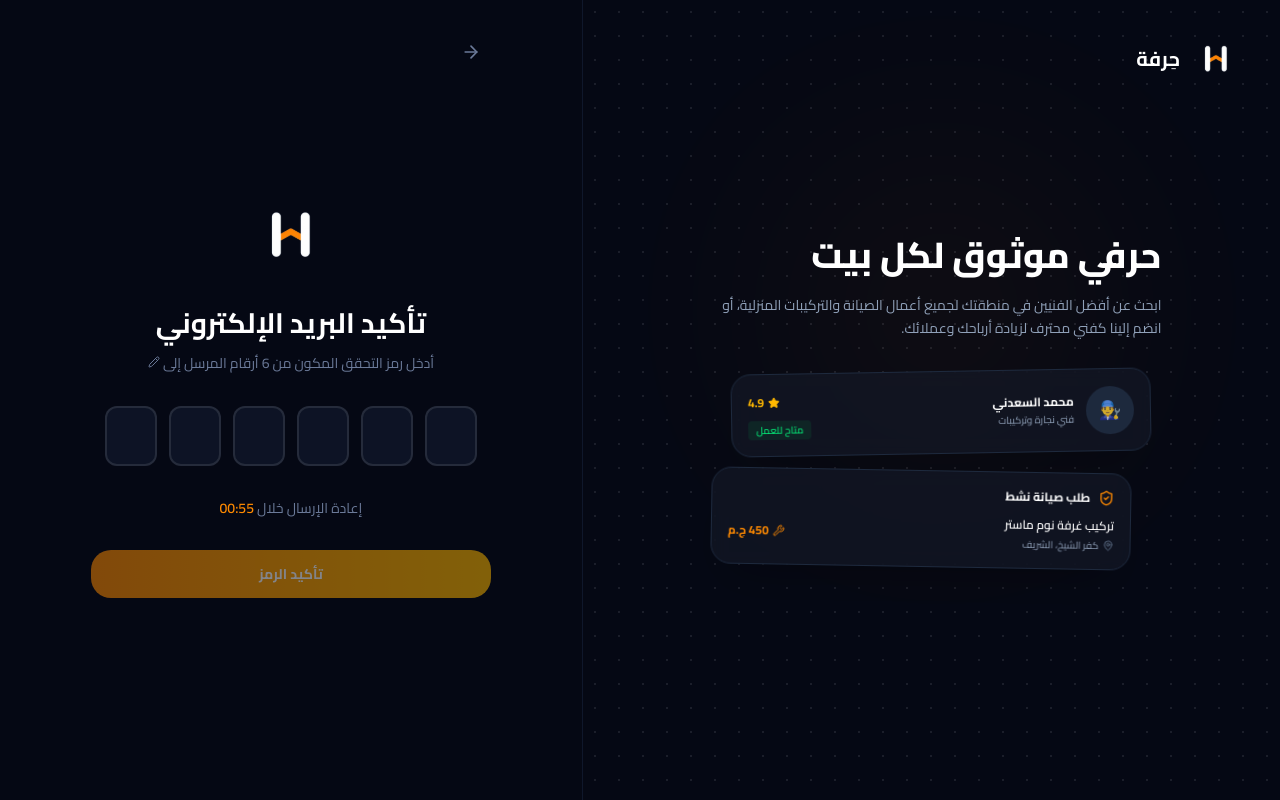
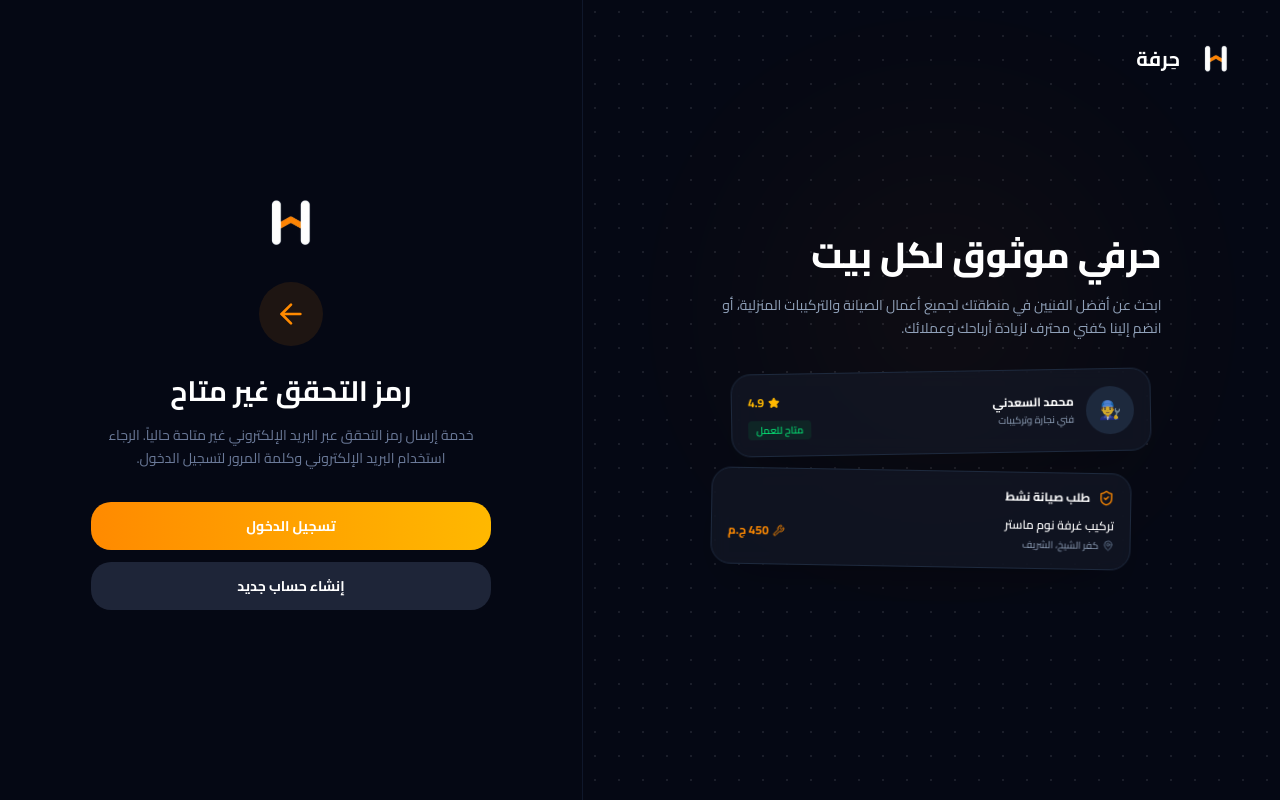
Before and after one commit to codestcode/Hirfa, a Next.js app: page /otp in a window 1280 px wide. Built offline with nearby package versions, Linux system fonts and the light colour scheme.

Commit message:
fix: use signUp confirmation email instead of OTP (OTP disabled on Supabase)

```diff
--- /dev/null
+++ b/app/(auth)/check-email/page.tsx
@@ -0,0 +1,53 @@
+'use client'
+
+import React from 'react'
+import { useRouter } from 'next/navigation'
+import Image from 'next/image'
+import { Mail } from 'lucide-react'
+
+export default function CheckEmailPage() {
+  const router = useRouter()
+
+  return (
+    <div
+      dir="rtl"
+      className="min-h-screen bg-[#050814] flex flex-col items-center justify-center p-4 font-[family-name:var(--font-arabic)]"
+    >
+      <div className="w-full max-w-[400px] flex flex-col items-center text-center">
+        <div className="flex justify-center mb-6">
+          <Image
+            src="/hirfa_logo.svg"
+            alt="Logo"
+            width={84}
+            height={84}
+            priority
+          />
+        </div>
+
+        <div className="w-16 h-16 rounded-full bg-[#FF8A00]/10 flex items-center justify-center mb-6">
+          <Mail size={32} className="text-[#FF8A00]" />
+        </div>
+
+        <h1 className="text-[1.75rem] font-bold text-white mb-3">
+          تحقق من بريدك الإلكتروني
+        </h1>
+
+        <p className="text-sm text-[#6B7A99] leading-relaxed mb-8">
+          تم إنشاء حسابك بنجاح! يرجى التحقق من بريدك الإلكتروني
+          وتأكيد حسابك باستخدام الرابط الذي أرسلناه لك.
+        </p>
+
+        <p className="text-xs text-[#4B5A7A] mb-8">
+          لم تستلم البريد؟ تحقق من مجلد البريد الغير مرغوب (Spam)
+        </p>
+
+        <button
+          onClick={() => router.push('/login')}
+          className="w-full h-12 text-sm font-bold text-white bg-gradient-to-r from-[#FF8A00] to-[#FFB800] rounded-xl flex items-center justify-center transition-opacity active:opacity-90"
+        >
+          تسجيل الدخول
+        </button>
+      </div>
+    </div>
+  )
+}
--- a/app/(auth)/otp/page.tsx
+++ b/app/(auth)/otp/page.tsx
@@ -1,157 +1,55 @@
 'use client'
 
-import React, { useState, useEffect, Suspense, useCallback } from 'react'
+import React, { useState, Suspense, useCallback } from 'react'
 import { useRouter, useSearchParams } from 'next/navigation'
 import Image from 'next/image'
-import { ArrowLeft, Pencil } from 'lucide-react'
-import { OTPInput } from '@/components/shared/OTPInput'
-import { sendOtp, verifyOtp, signUp } from '@/services/auth'
+import { ArrowLeft } from 'lucide-react'
+import { sendOtp, verifyOtp } from '@/services/auth'
 
 function OTPPageContent() {
   const router = useRouter()
   const searchParams = useSearchParams()
-
-  const initialEmail = searchParams.get('email') || localStorage.getItem('pendingEmail') || ''
-  const flow = searchParams.get('flow') || 'login'
-  const roleParam = searchParams.get('role') || localStorage.getItem('pendingRole') || 'client'
+  const email = searchParams.get('email') || ''
 
   const [otp, setOtp] = useState('')
-  const [timeLeft, setTimeLeft] = useState(60)
-  const [canResend, setCanResend] = useState(false)
   const [isLoading, setIsLoading] = useState(false)
   const [error, setError] = useState('')
-  const [otpSent, setOtpSent] = useState(false)
   const [sending, setSending] = useState(false)
-  const [editingEmail, setEditingEmail] = useState(false)
-  const [editValue, setEditValue] = useState(initialEmail)
 
-  const email = editingEmail ? editValue : initialEmail
-
-  useEffect(() => {
-    if (timeLeft === 0) {
-      setCanResend(true)
-      return
-    }
-    const timer = setInterval(() => setTimeLeft(p => p - 1), 1000)
-    return () => clearInterval(timer)
-  }, [timeLeft])
-
-  const handleSendOtp = useCallback(async (e?: string) => {
-    const target = e || email
-    if (!target || sending) return
+  const handleSendOtp = useCallback(async () => {
+    if (!email || sending) return
     setSending(true)
     setError('')
     try {
-      await sendOtp(target)
-      setOtpSent(true)
-      setTimeLeft(60)
-      setCanResend(false)
-      setEditingEmail(false)
+      await sendOtp(email)
     } catch (err: any) {
-      const msg = err?.message?.toLowerCase?.() || ''
-      if (msg.includes('email')) {
-        setError('البريد الإلكتروني غير صحيح. تأكد من الكتابة')
-      } else {
-        setError('فشل إرسال رمز التحقق')
-      }
+      setError('خدمة إرسال رمز التحقق غير متاحة. الرجاء استخدام تسجيل الدخول بكلمة المرور.')
     } finally {
       setSending(false)
     }
   }, [email, sending])
 
-  useEffect(() => {
-    if (email && !otpSent && !sending && !editingEmail) {
-      handleSendOtp()
-    }
-  }, [email])
-
   const handleVerify = async () => {
     if (otp.length !== 6) return
     setIsLoading(true)
     setError('')
-
     try {
-      if (flow === 'register') {
-        const name = localStorage.getItem('pendingName') || ''
-        const password = localStorage.getItem('pendingPassword') || ''
-        const governorate = localStorage.getItem('pendingGovernorate') || undefined
-        const area = localStorage.getItem('pendingArea') || undefined
-        const phone = localStorage.getItem('pendingPhone') || undefined
-
-        try {
-          await signUp({
-            email,
-            password,
-            fullName: name,
-            phone,
-            role: roleParam as 'client' | 'worker',
-            governorate,
-            area,
-          })
-        } catch (err: any) {
-          const msg = err?.message?.toLowerCase?.() || ''
-          if (!msg.includes('already') && !msg.includes('exists')) throw err
-        }
-      }
-
       const result = await verifyOtp(email, otp)
-      const userRole = result.user?.user_metadata?.role || roleParam
-
-      localStorage.removeItem('pendingEmail')
-      localStorage.removeItem('pendingPassword')
-      localStorage.removeItem('pendingName')
-      localStorage.removeItem('pendingPhone')
-      localStorage.removeItem('pendingRole')
-      localStorage.removeItem('pendingGovernorate')
-      localStorage.removeItem('pendingArea')
-
+      const userRole = result.user?.user_metadata?.role || 'client'
       router.push(userRole === 'worker' ? '/dashboard' : '/home')
-    } catch (err: any) {
-      const msg = err?.message?.toLowerCase?.() || ''
-      if (msg.includes('token') || msg.includes('otp') || msg.includes('code')) {
-        setError('رمز التحقق غير صحيح. حاول مرة أخرى')
-      } else {
-        setError('فشل التحقق. حاول مرة أخرى')
-      }
+    } catch {
+      setError('رمز التحقق غير صحيح. حاول مرة أخرى')
       setIsLoading(false)
     }
   }
-
-  const handleResend = async () => {
-    setOtp('')
-    setError('')
-    await handleSendOtp(email)
-  }
-
-  const handleEditSubmit = () => {
-    if (!editValue.includes('@')) {
-      setError('البريد الإلكتروني غير صحيح')
-      return
-    }
-    setOtpSent(false)
-    setOtp('')
-    setError('')
-    localStorage.setItem('pendingEmail', editValue)
-    handleSendOtp(editValue)
-  }
-
-  const formatTime = (s: number) =>
-    `${String(Math.floor(s / 60)).padStart(2, '0')}:${String(s % 60).padStart(2, '0')}`
 
   return (
     <div
       dir="rtl"
       className="min-h-screen bg-[#050814] flex flex-col items-center justify-center p-4 font-[family-name:var(--font-arabic)]"
     >
-      <div className="w-full max-w-[400px] flex flex-col flex-1 justify-center relative">
-        <button
-          onClick={() => router.back()}
-          className="absolute top-4 right-0 w-10 h-10 flex items-center justify-center rounded-full text-[#6B7A99] hover:bg-slate-900 transition-colors"
-        >
-          <ArrowLeft size={20} className="scale-x-[-1]" />
-        </button>
-
-        <div className="flex justify-center mb-8">
+      <div className="w-full max-w-[400px] flex flex-col items-center text-center">
+        <div className="flex justify-center mb-6">
           <Image
             src="/hirfa_logo.svg"
             alt="Logo"
@@ -161,92 +59,34 @@ function OTPPageContent() {
           />
         </div>
 
-        <div className="text-center mb-8">
-          <h2 className="text-[1.75rem] font-bold text-white mb-2">
-            تأكيد البريد الإلكتروني
-          </h2>
-
-          {editingEmail ? (
-            <div className="flex flex-col items-center gap-3">
-              <p className="text-sm text-[#6B7A99]">
-                أدخل البريد الإلكتروني الصحيح
-              </p>
-              <div className="flex items-center gap-2 w-full max-w-[320px]">
-                <input
-                  type="email"
-                  dir="ltr"
-                  value={editValue}
-                  onChange={e => setEditValue(e.target.value)}
-                  className="flex-1 h-12 px-4 bg-[#0B0F19] border border-[#FF8A00] rounded-xl text-white text-center text-sm font-semibold outline-none"
-                  placeholder="example@email.com"
-                  autoFocus
-                />
-                <button
-                  onClick={handleEditSubmit}
-                  disabled={!editValue.trim()}
-                  className="h-12 px-4 text-sm font-bold text-white bg-gradient-to-r from-[#FF8A00] to-[#FFB800] rounded-xl disabled:opacity-50"
-                >
-                  تأكيد
-                </button>
-              </div>
-            </div>
-          ) : (
-            <p className="text-sm text-[#6B7A99] leading-relaxed">
-              أدخل رمز التحقق المكون من 6 أرقام المرسل إلى{' '}
-              <button
-                onClick={() => { setEditingEmail(true); setEditValue(initialEmail) }}
-                className="inline-flex items-center gap-1 text-[#F0F4FF] font-semibold hover:text-[#FF8A00] transition-colors bg-transparent border-none p-0 cursor-pointer"
-                dir="ltr"
-              >
-                {email}
-                <Pencil size={12} className="text-[#6B7A99]" />
-              </button>
-            </p>
-          )}
+        <div className="w-16 h-16 rounded-full bg-[#FF8A00]/10 flex items-center justify-center mb-6">
+          <ArrowLeft size={32} className="text-[#FF8A00]" />
         </div>
 
-        {!editingEmail && (
-          <>
-            <div className="flex justify-center mb-8 bg-transparent">
-              <OTPInput
-                value={otp}
-                onChange={setOtp}
-                onComplete={handleVerify}
-                length={6}
-              />
-            </div>
+        <h1 className="text-[1.75rem] font-bold text-white mb-3">
+          رمز التحقق غير متاح
+        </h1>
 
-            {error && (
-              <p className="text-xs text-[#FF4D4D] text-center mb-4">{error}</p>
-            )}
+        <p className="text-sm text-[#6B7A99] leading-relaxed mb-8">
+          خدمة إرسال رمز التحقق عبر البريد الإلكتروني غير متاحة حالياً.
+          الرجاء استخدام البريد الإلكتروني وكلمة المرور لتسجيل الدخول.
+        </p>
 
-            <div className="text-center mb-8">
-              {!canResend ? (
-                <p className="text-sm text-[#6B7A99]">
-                  إعادة الإرسال خلال{' '}
-                  <span className="text-[#FF8A00] font-semibold">
-                    {formatTime(timeLeft)}
-                  </span>
-                </p>
-              ) : (
-                <button
-                  onClick={handleResend}
-                  className="text-[#FF8A00] font-semibold text-sm hover:underline bg-transparent border-none p-0 cursor-pointer"
-                >
-                  إعادة الإرسال الآن
-                </button>
-              )}
-            </div>
+        <div className="flex flex-col gap-3 w-full">
+          <button
+            onClick={() => router.push('/login')}
+            className="w-full h-12 text-sm font-bold text-white bg-gradient-to-r from-[#FF8A00] to-[#FFB800] rounded-xl flex items-center justify-center transition-opacity active:opacity-90"
+          >
+            تسجيل الدخول
+          </button>
 
-            <button
-              onClick={handleVerify}
-              disabled={isLoading || otp.replace(/\s/g, '').length !== 6}
-              className="w-full h-12 text-sm font-bold text-white bg-gradient-to-r from-[#FF8A00] to-[#FFB800] rounded-xl flex items-center justify-center transition-opacity active:opacity-90 disabled:opacity-50 disabled:cursor-not-allowed"
-            >
-              {isLoading ? 'جاري التحقق...' : 'تأكيد الرمز'}
-            </button>
-          </>
-        )}
+          <button
+            onClick={() => router.push('/register')}
+            className="w-full h-12 text-sm font-bold text-white bg-[#1E2538] rounded-xl flex items-center justify-center transition-opacity active:opacity-90"
+          >
+            إنشاء حساب جديد
+          </button>
+        </div>
       </div>
     </div>
   )
--- a/app/(auth)/register/page.tsx
+++ b/app/(auth)/register/page.tsx
@@ -6,6 +6,7 @@ import Link from 'next/link'
 import Image from 'next/image'
 import { Eye, EyeOff, User, Mail, Lock, MapPin } from 'lucide-react'
 import { AuthInput } from '@/components/shared/AuthInput'
+import { signUp } from '@/services/auth'
 
 const locationData: Record<string, string[]> = {
   'القاهرة': ['مدينة نصر', 'مصر الجديدة', 'المعادي', 'التجمع الخامس', 'شبرا'],
@@ -41,11 +42,46 @@ function RegisterPageContent() {
     password.length >= 8 &&
     password === confirmPassword
 
-  const handleRegister = () => {
+  const handleRegister = async () => {
     if (!isFormValid) return
     setIsLoading(true)
     setError('')
 
+    if (isClient) {
+      try {
+        const result = await signUp({
+          email,
+          password,
+          fullName: name,
+          phone: phone || undefined,
+          role: 'client',
+          governorate: governorate || undefined,
+          area: area || undefined,
+        })
+
+        localStorage.removeItem('pendingEmail')
+        localStorage.removeItem('pendingPassword')
+        localStorage.removeItem('pendingName')
+        localStorage.removeItem('pendingPhone')
+        localStorage.removeItem('pendingRole')
+        localStorage.removeItem('pendingGovernorate')
+        localStorage.removeItem('pendingArea')
+
+        if (result.session) {
+          router.push('/home')
+        } else {
+          router.push('/check-email')
+        }
+      } catch (err: any) {
+        const msg = err?.message?.toLowerCase?.() || ''
+        if (msg.includes('already') || msg.includes('exists')) {
+          setError('هذا البريد مسجل بالفعل')
+        } else {
+          setError(err?.message || 'فشل إنشاء الحساب')
+        }
+        setIsLoading(false)
+      }
+    } else {
       localStorage.setItem('pendingEmail', email)
       localStorage.setItem('pendingPassword', password)
       localStorage.setItem('pendingName', name)
@@ -54,9 +90,6 @@ function RegisterPageContent() {
       if (governorate) localStorage.setItem('pendingGovernorate', governorate)
       if (area) localStorage.setItem('pendingArea', area)
 
-    if (isClient) {
-      router.push(`/otp?email=${encodeURIComponent(email)}&role=client&flow=register`)
-    } else {
       router.push(`/register/details?email=${encodeURIComponent(email)}`)
     }
   }
--- a/middleware.ts
+++ b/middleware.ts
@@ -12,6 +12,7 @@ const publicPaths = [
   '/forgot-password',
   '/reset-password',
   '/otp',
+  '/check-email',
   '/Verification',
   '/Proffession',
 ]
```
Lines whose indentation alone changed are shown as unchanged.
